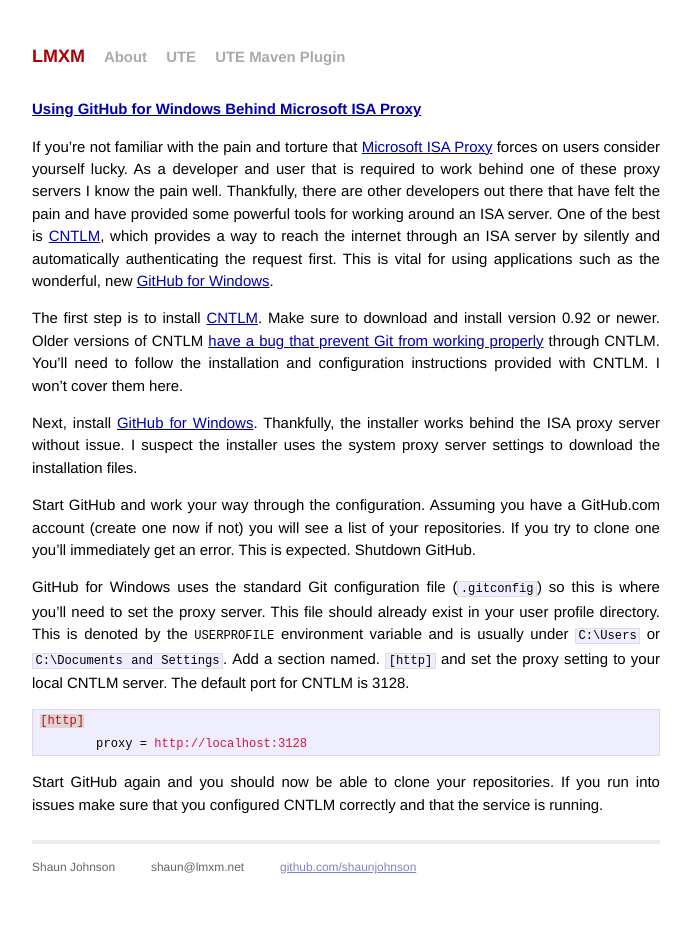
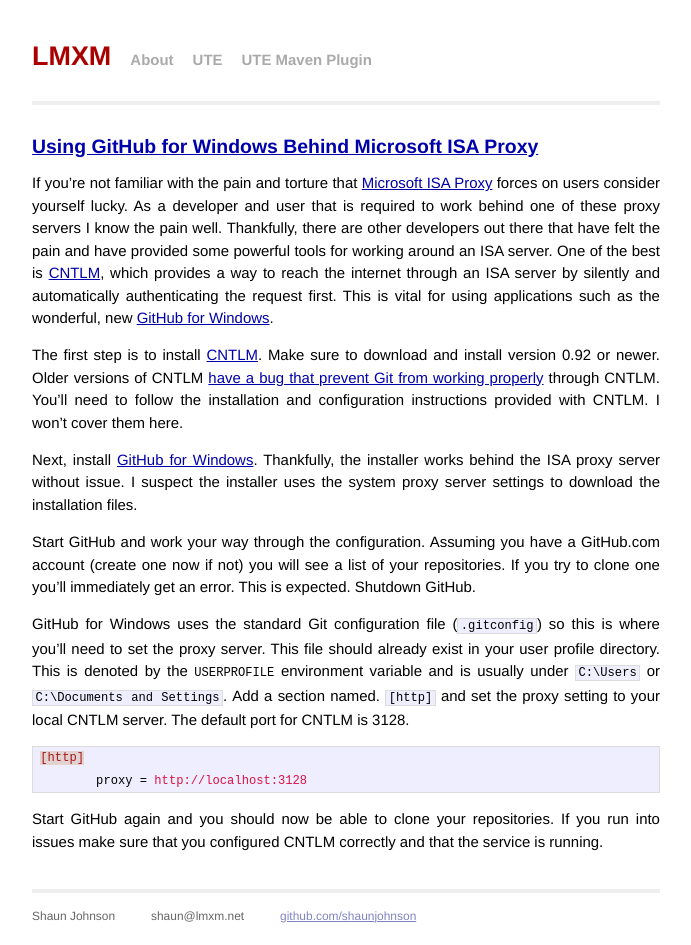
Before and after one commit to shaunjohnson/lmxm.net, a Jekyll site: the page built from index.html, in a window 1280 px wide. Shown: the whole page, without its empty margins (294-985 px from the left). Built offline with Jekyll 4.4.1, drawn with Linux system fonts in a browser that asks for light colours; Markdown is read by kramdown in place of the engine named in the settings; the list of posts is cut into pages by our own code.

Commit message:
Added posts separator line. Adjusted vertical spacing between elements.

```diff
--- a/_layouts/post.html
+++ b/_layouts/post.html
@@ -1,6 +1,7 @@
 ---
 layout: default
 ---
+<div class="post-separator"></div>
 <h2>{{ page.title }}</h2>
 
 <div class="post">
--- a/about/index.html
+++ b/about/index.html
@@ -3,7 +3,8 @@ layout: default
 title: About
 ---
 <div id="home">
-  <h1>{{page.title}}</h1>
+  <div class="post-separator"></div>
+  <h2>{{page.title}}</h2>
   <p>
   	LMXM LLC specializes in designing and developing modern applications written using Grails, Groovy and Java. Contact Shaun for more information at <my-email data-user="shaun" data-domain="lmxm.net"></my-email>.
   </p>
--- a/css/main.css
+++ b/css/main.css
@@ -22,7 +22,8 @@ body {
 h1, h2, h3, h4, h5, h6 {
   font-size: 100%; }
 
-h1 { margin-bottom: 1em; }
+h1 { font-size: 1.5em; }
+h2 { font-size: 1.3em; }
 
 p { margin: 1em 0; }
 
@@ -75,7 +76,6 @@ my-email::before { content: attr(data-user) "\0040"; }
 
 .title {
   display: inline-block;
-  margin-bottom: 2em;
 }
 
 .title a {
@@ -104,7 +104,7 @@ my-email::before { content: attr(data-user) "\0040"; }
   font-size: 80%;
   color: #666;
   border-top: 4px solid #eee;
-  margin-top: 2em;
+  margin-top: 3em;
   overflow: hidden;
 }
 
@@ -134,6 +134,11 @@ my-email::before { content: attr(data-user) "\0040"; }
 /*****************************************************************************/
 
 /* standard */
+.post-separator {
+  border-top: 4px solid #eee;
+  margin: 2em 0;
+}
+
 .post pre {
   border: 1px solid #ddd;
   background-color: #eef;
--- a/index.html
+++ b/index.html
@@ -4,6 +4,7 @@ title: Home
 ---
 <div id="home">
 {% for post in paginator.posts %}
+  <div class="post-separator"></div>
   <h2><a href="{{ post.url }}">{{ post.title }}</a></h2>
   <div class="post">
     {{ post.content }}
--- a/ute-maven-plugin/index.html
+++ b/ute-maven-plugin/index.html
@@ -3,7 +3,8 @@ layout: default
 title: UTE Maven Plugin
 ---
 <div id="home">
-  <h1>{{page.title}}</h1>
+  <div class="post-separator"></div>
+  <h2>{{page.title}}</h2>
   <p>
   	The UTE Maven Plugin is a wrapper for <a href="/ute">Universal Task Executer (UTE)</a> that makes it easy to execute UTE jobs as part of a Maven project build.
   </p>
--- a/ute/index.html
+++ b/ute/index.html
@@ -3,7 +3,8 @@ layout: default
 title: UTE
 ---
 <div id="home">
-  <h1>{{page.title}}</h1>
+  <div class="post-separator"></div>
+  <h2>{{page.title}}</h2>
   <p>
   	Universal Task Executer (UTE) is an open-source, generic GUI and command line application used to execute highly configurable jobs consisting of various tasks.
   </p>
```
